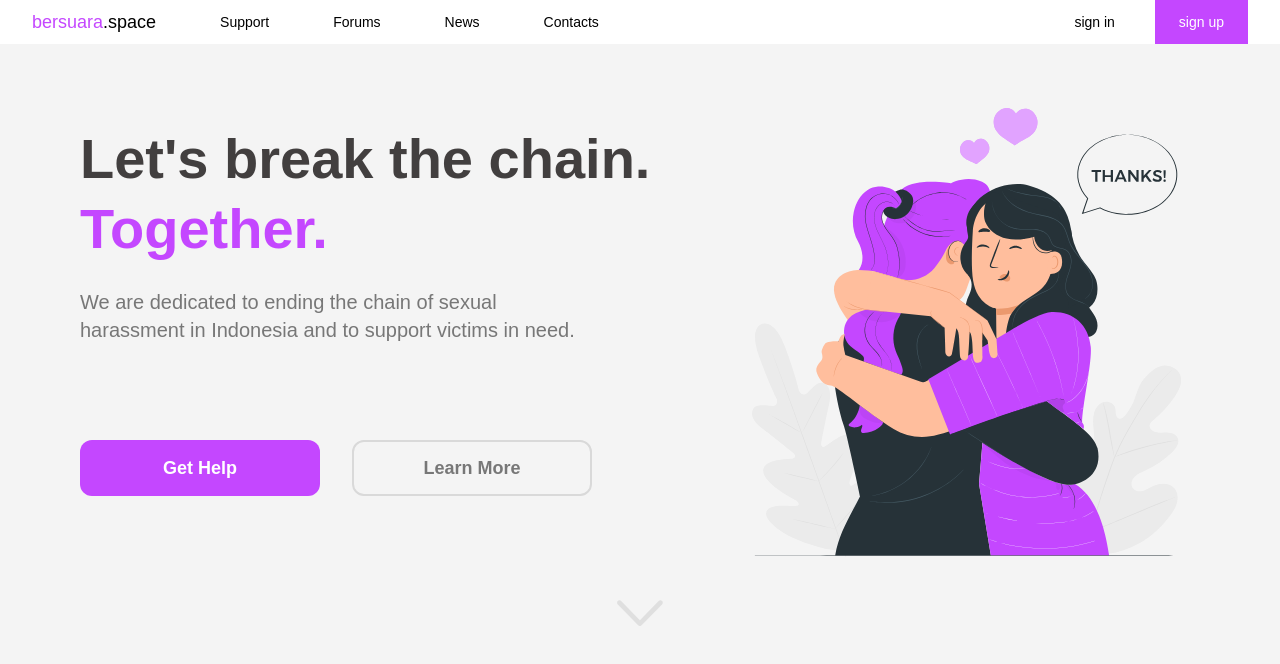
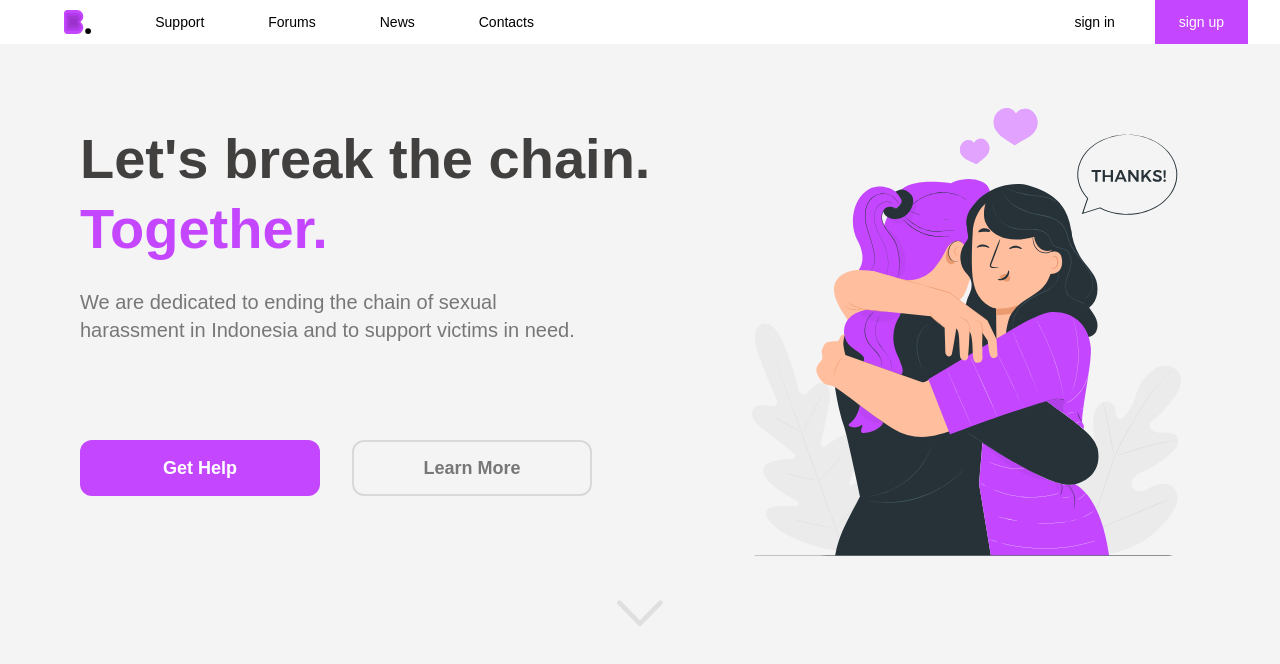
Before and after one commit to marcellinoco/bersuara-space, a Next.js app: page / in a window 1280 px wide. Shown: the top 664 px of the page. Built offline with nearby package versions, Linux system fonts and the light colour scheme.

Commit message:
Insert logo to navbar

```diff
--- a/components/Navbar.jsx
+++ b/components/Navbar.jsx
@@ -8,9 +8,10 @@ export default function Navbar() {
       <div className="flex flex-row self-center place-items-center my-2 text-sm font-normal select-none">
         {/* bersuara.space logo */}
         <Link href="/">
-          <a className="text-lg font-medium">
-            <span className="text-purple">bersuara</span>.space
-          </a>
+          <a><img
+            src="/assets/bersuara-space-logo.svg"
+            className="h-6 my-0.5 ml-8"
+          /></a>
         </Link>
 
         <Link href="/">
```
Also changed, not shown: public/assets/bersuara-space-logo.svg (added).
